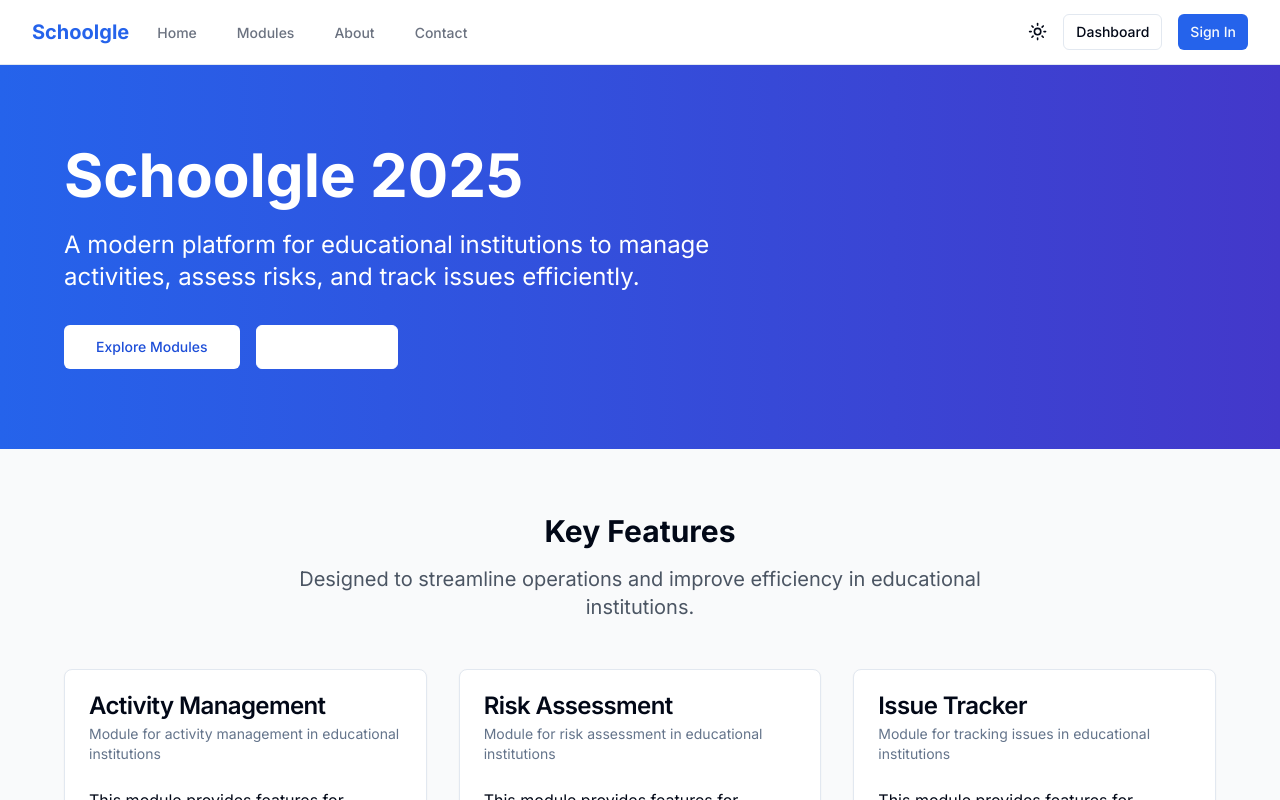
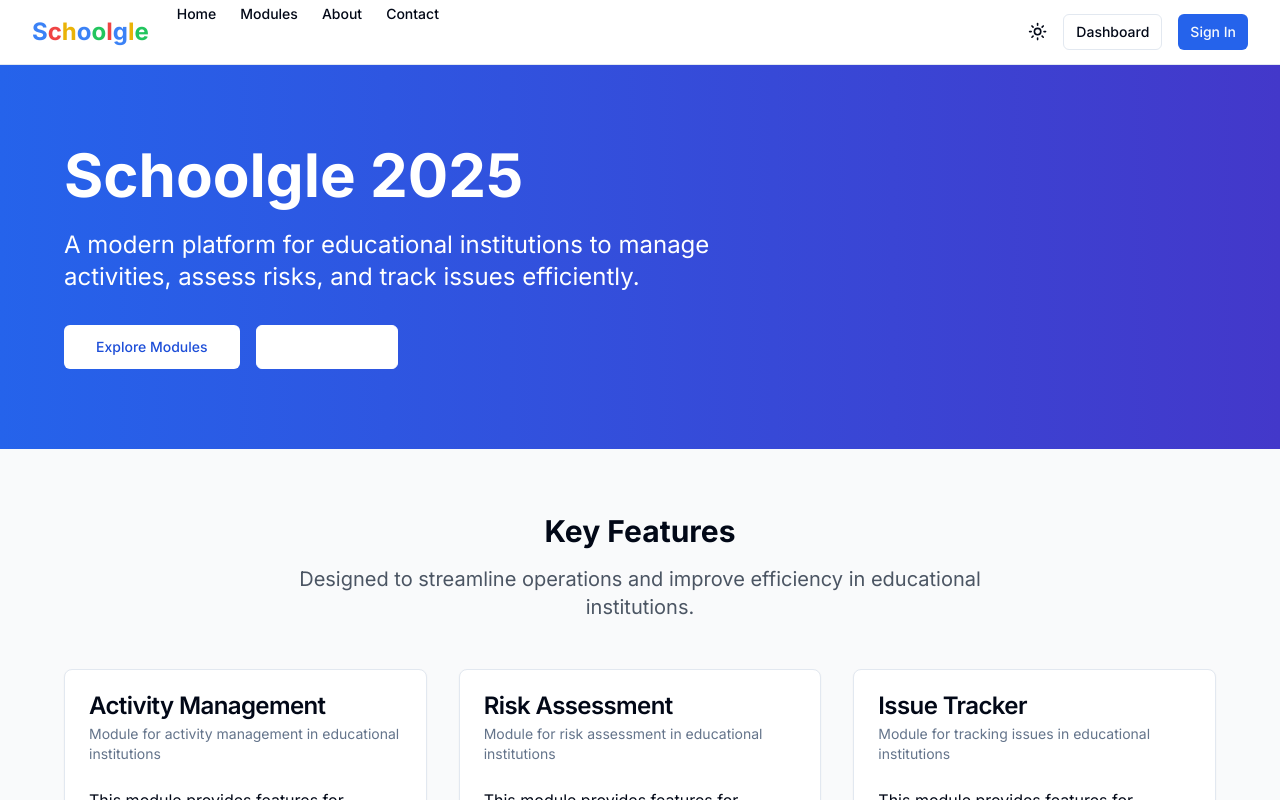
Before and after one commit to DSumm18/schoolgle-app-2025, a Next.js app: page / in a window 1280 px wide. Shown: the top 800 px of the page. Built offline with nearby package versions, Linux system fonts and the light colour scheme.

Commit message:
Update navigation with animated logo and smoother transitions

```diff
--- a/src/components/layout/navigation.tsx
+++ b/src/components/layout/navigation.tsx
@@ -4,6 +4,9 @@ import Link from 'next/link';
 import { useState } from 'react';
 import { Button } from '@/components/ui/button';
 import { ThemeToggle } from '@/components/ui/theme-toggle';
+import { AnimatedLogo } from '@/components/ui/animated-logo';
+import { motion } from 'framer-motion';
+import { ChevronDown, Menu, X } from 'lucide-react';
 
 export function Navigation() {
   const [isMenuOpen, setIsMenuOpen] = useState(false);
@@ -12,55 +15,87 @@ export function Navigation() {
     setIsMenuOpen(!isMenuOpen);
   };
 
+  // Animation variants
+  const navItemVariants = {
+    hidden: { opacity: 0, y: -5 },
+    visible: {
+      opacity: 1,
+      y: 0,
+      transition: { type: "spring", stiffness: 300, damping: 24 }
+    },
+    hover: {
+      scale: 1.05,
+      color: "var(--primary)",
+      transition: { duration: 0.2 }
+    }
+  };
+
+  const mobileMenuVariants = {
+    hidden: { opacity: 0, height: 0 },
+    visible: {
+      opacity: 1,
+      height: "auto",
+      transition: { duration: 0.3, ease: "easeInOut" }
+    }
+  };
+
   return (
-    <nav className="bg-white shadow-sm border-b dark:bg-gray-900 dark:border-gray-800">
+    <nav className="bg-background border-b dark:border-gray-800 sticky top-0 z-10 backdrop-blur-sm bg-opacity-80 dark:bg-opacity-80">
       <div className="max-w-7xl mx-auto px-4 sm:px-6 lg:px-8">
         <div className="flex justify-between h-16">
           <div className="flex">
             <div className="flex-shrink-0 flex items-center">
-              <Link href="/" className="font-bold text-xl text-blue-600 dark:text-blue-400">
-                Schoolgle
-              </Link>
+              <AnimatedLogo size="md" />
             </div>
             <div className="hidden sm:ml-6 sm:flex sm:space-x-8">
+              <motion.div
+                initial="hidden"
+                animate="visible"
+                variants={{
+                  visible: {
+                    transition: {
+                      staggerChildren: 0.1
+                    }
+                  }
+                }}
+                className="flex space-x-4"
+              >
+                {[
+                  { href: "/", label: "Home" },
+                  { href: "/modules", label: "Modules" },
+                  { href: "/about", label: "About" },
+                  { href: "/contact", label: "Contact" }
+                ].map((item, index) => (
+                  <motion.div key={index} variants={navItemVariants} whileHover="hover">
                     <Link
-                href="/"
-                className="border-transparent text-gray-500 hover:text-gray-700 dark:text-gray-300 dark:hover:text-white inline-flex items-center px-1 pt-1 border-b-2 text-sm font-medium"
+                      href={item.href}
+                      className="border-transparent text-foreground hover:text-primary inline-flex items-center px-1 pt-1 border-b-2 text-sm font-medium transition-colors"
                     >
-                Home
+                      {item.label}
                     </Link>
-              <Link
-                href="/modules"
-                className="border-transparent text-gray-500 hover:text-gray-700 dark:text-gray-300 dark:hover:text-white inline-flex items-center px-1 pt-1 border-b-2 text-sm font-medium"
-              >
-                Modules
-              </Link>
-              <Link
-                href="/about"
-                className="border-transparent text-gray-500 hover:text-gray-700 dark:text-gray-300 dark:hover:text-white inline-flex items-center px-1 pt-1 border-b-2 text-sm font-medium"
-              >
-                About
-              </Link>
-              <Link
-                href="/contact"
-                className="border-transparent text-gray-500 hover:text-gray-700 dark:text-gray-300 dark:hover:text-white inline-flex items-center px-1 pt-1 border-b-2 text-sm font-medium"
-              >
-                Contact
-              </Link>
+                  </motion.div>
+                ))}
+              </motion.div>
             </div>
           </div>
           <div className="hidden sm:ml-6 sm:flex sm:items-center space-x-2">
+            <motion.div whileHover={{ scale: 1.05 }}>
               <ThemeToggle />
+            </motion.div>
+            <motion.div whileHover={{ scale: 1.05 }}>
               <Link href="/dashboard">
                 <Button variant="outline" size="sm" className="mr-2">
                   Dashboard
                 </Button>
               </Link>
+            </motion.div>
+            <motion.div whileHover={{ scale: 1.05 }}>
               <Link href="/auth/login">
                 <Button size="sm">
                   Sign In
                 </Button>
               </Link>
+            </motion.div>
           </div>
           <div className="-mr-2 flex items-center sm:hidden">
             <ThemeToggle />
@@ -70,81 +105,47 @@ export function Navigation() {
               aria-expanded="false"
             >
               <span className="sr-only">Open main menu</span>
-              <svg
-                className={`${isMenuOpen ? 'hidden' : 'block'} h-6 w-6`}
-                xmlns="http://www.w3.org/2000/svg"
-                fill="none"
-                viewBox="0 0 24 24"
-                stroke="currentColor"
-                aria-hidden="true"
-              >
-                <path
-                  strokeLinecap="round"
-                  strokeLinejoin="round"
-                  strokeWidth="2"
-                  d="M4 6h16M4 12h16M4 18h16"
-                />
-              </svg>
-              <svg
-                className={`${isMenuOpen ? 'block' : 'hidden'} h-6 w-6`}
-                xmlns="http://www.w3.org/2000/svg"
-                fill="none"
-                viewBox="0 0 24 24"
-                stroke="currentColor"
-                aria-hidden="true"
-              >
-                <path
-                  strokeLinecap="round"
-                  strokeLinejoin="round"
-                  strokeWidth="2"
-                  d="M6 18L18 6M6 6l12 12"
-                />
-              </svg>
+              {isMenuOpen ? (
+                <X className="block h-6 w-6" aria-hidden="true" />
+              ) : (
+                <Menu className="block h-6 w-6" aria-hidden="true" />
+              )}
             </button>
           </div>
         </div>
       </div>
 
       {/* Mobile menu */}
-      <div className={`${isMenuOpen ? 'block' : 'hidden'} sm:hidden`}>
+      <motion.div
+        className={`sm:hidden overflow-hidden`}
+        variants={mobileMenuVariants}
+        initial="hidden"
+        animate={isMenuOpen ? "visible" : "hidden"}
+      >
         <div className="pt-2 pb-3 space-y-1">
+          {[
+            { href: "/", label: "Home" },
+            { href: "/modules", label: "Modules" },
+            { href: "/about", label: "About" },
+            { href: "/contact", label: "Contact" },
+            { href: "/dashboard", label: "Dashboard" }
+          ].map((item, index) => (
             <Link
-            href="/"
-            className="block pl-3 pr-4 py-2 border-l-4 border-transparent text-base font-medium text-gray-600 hover:bg-gray-50 hover:text-gray-800 dark:text-gray-300 dark:hover:bg-gray-800"
+              key={index}
+              href={item.href}
+              className="block pl-3 pr-4 py-2 border-l-4 border-transparent text-base font-medium text-foreground hover:bg-muted hover:border-primary transition-colors"
+              onClick={() => setIsMenuOpen(false)}
             >
-            Home
+              {item.label}
             </Link>
-          <Link
-            href="/modules"
-            className="block pl-3 pr-4 py-2 border-l-4 border-transparent text-base font-medium text-gray-600 hover:bg-gray-50 hover:text-gray-800 dark:text-gray-300 dark:hover:bg-gray-800"
-          >
-            Modules
-          </Link>
-          <Link
-            href="/about"
-            className="block pl-3 pr-4 py-2 border-l-4 border-transparent text-base font-medium text-gray-600 hover:bg-gray-50 hover:text-gray-800 dark:text-gray-300 dark:hover:bg-gray-800"
-          >
-            About
-          </Link>
-          <Link
-            href="/contact"
-            className="block pl-3 pr-4 py-2 border-l-4 border-transparent text-base font-medium text-gray-600 hover:bg-gray-50 hover:text-gray-800 dark:text-gray-300 dark:hover:bg-gray-800"
-          >
-            Contact
-          </Link>
-          <Link
-            href="/dashboard"
-            className="block pl-3 pr-4 py-2 border-l-4 border-transparent text-base font-medium text-gray-600 hover:bg-gray-50 hover:text-gray-800 dark:text-gray-300 dark:hover:bg-gray-800"
-          >
-            Dashboard
-          </Link>
+          ))}
           <div className="mt-4 px-3">
             <Link href="/auth/login">
               <Button className="w-full">Sign In</Button>
             </Link>
           </div>
         </div>
-      </div>
+      </motion.div>
     </nav>
   );
 }
```
Lines whose indentation alone changed are shown as unchanged.
